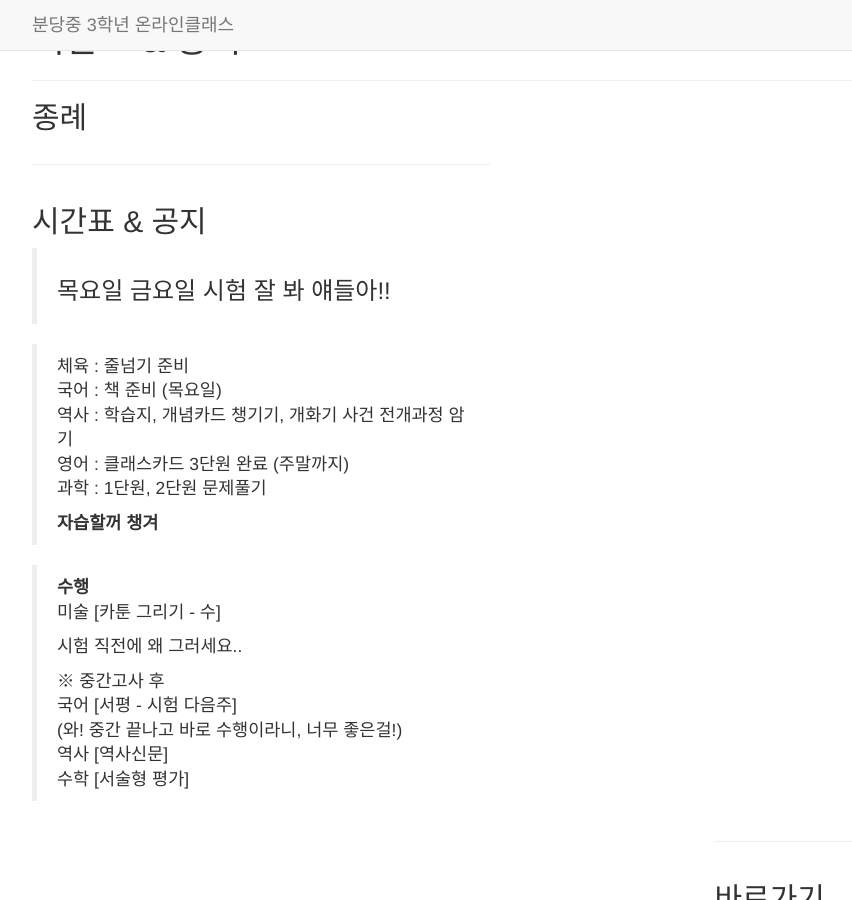
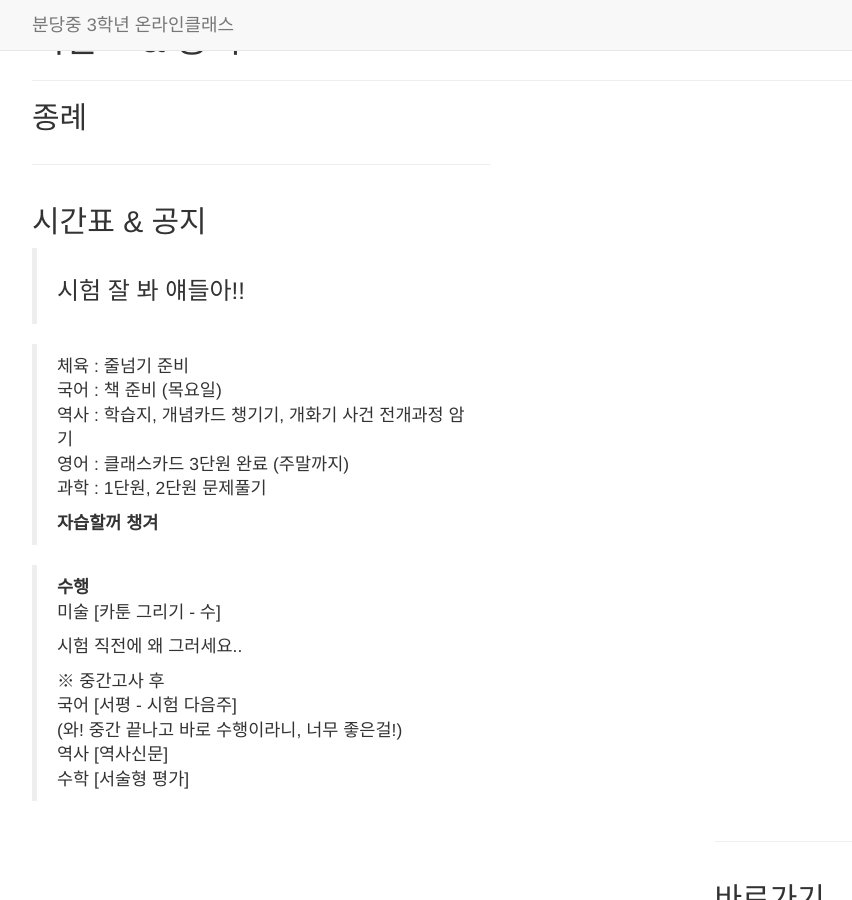
Before and after one commit to bundang-ms-2021/oncl, a Jekyll site: the page built from _posts/2014-09-21-services-1.markdown, in a window 1280 px wide and 900 px high. Shown: the whole window, without its empty margins (38-890 px from the left). Built offline with Jekyll 4.4.1, drawn with Linux system fonts in a browser that asks for light colours; nearby versions of some CDN libraries; library files that are not in the unit come from our copies.

Commit message:
Update 2014-09-21-services-1.markdown

```diff
--- a/_posts/2014-09-21-services-1.markdown
+++ b/_posts/2014-09-21-services-1.markdown
@@ -6,7 +6,7 @@ title: 시간표 & 공지
 description: |
 ---
 
-  > <h3>목요일 금요일 시험 잘 봐 얘들아!!</h3>
+  > <h3>시험 잘 봐 얘들아!!</h3>
 
   > 체육 : 줄넘기 준비
   > 국어 : 책 준비 (목요일)
```
